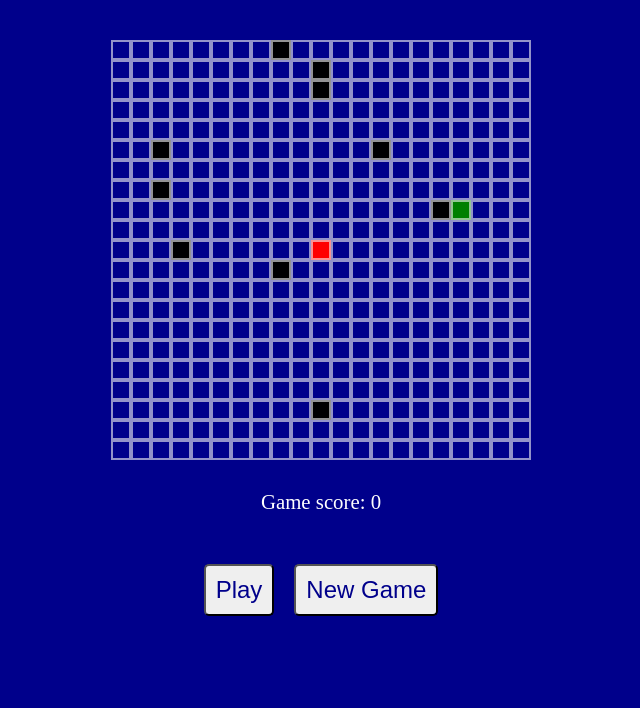
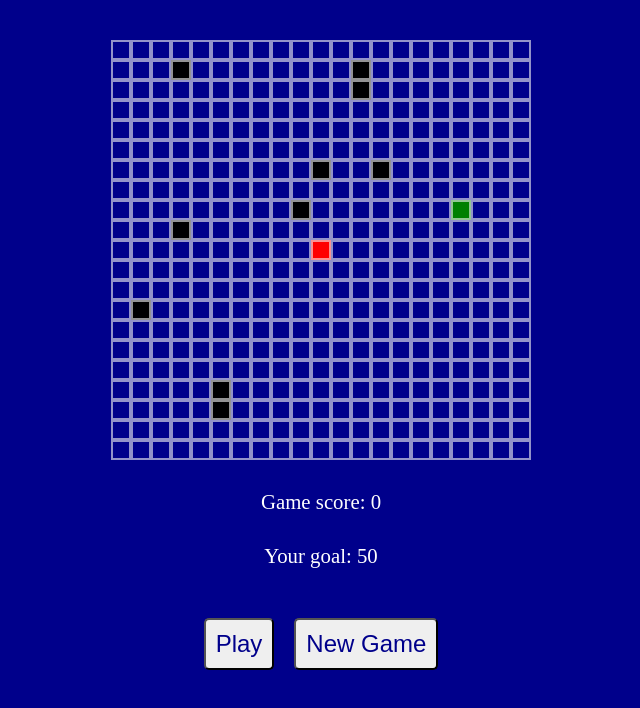
Before and after one commit to vlad-fray/gb_snake-game, a plain HTML site: page index.html in a window 1280 px wide. Shown: the whole page, without its empty margins (319-959 px from the left). Drawn offline with Linux system fonts and the light colour scheme.

Commit message:
game goal, fix obstacles

```diff
--- a/index.html
+++ b/index.html
@@ -17,6 +17,9 @@
 			<p class="game-score">
 				Game score: <span id="game-score">0</span>
 			</p>
+			<p class="game-score">
+				Your goal: <span id="game-goal"></span>
+			</p>
 		</div>
 		<div id="menu">
 			<button id="playButton">Play</button>
--- a/src/js/index.js
+++ b/src/js/index.js
@@ -84,7 +84,7 @@ const map = {
 	obstacleCells: [],
 	obstacleCellsCoords: [],
 
-	init(rowsCount, colsCount, obstaclesCount) {
+	init(rowsCount, colsCount) {
 		const table = document.getElementById('game');
 		table.innerHTML = '';
 
@@ -104,8 +104,6 @@ const map = {
 				this.cells[`x${col}_y${row}`] = td;
 			}
 		}
-
-		this.renderObstacles(obstaclesCount);
 	},
 
 	render(snakePointsArray, foodPoint) {
@@ -277,6 +275,9 @@ const game = {
 			}
 			return;
 		}
+
+		const goalEl = document.getElementById('game-goal');
+		goalEl.textContent = this.config.getWinFoodCount();
 
 		this.map.init(
 			this.config.getRowsCount(),
```
